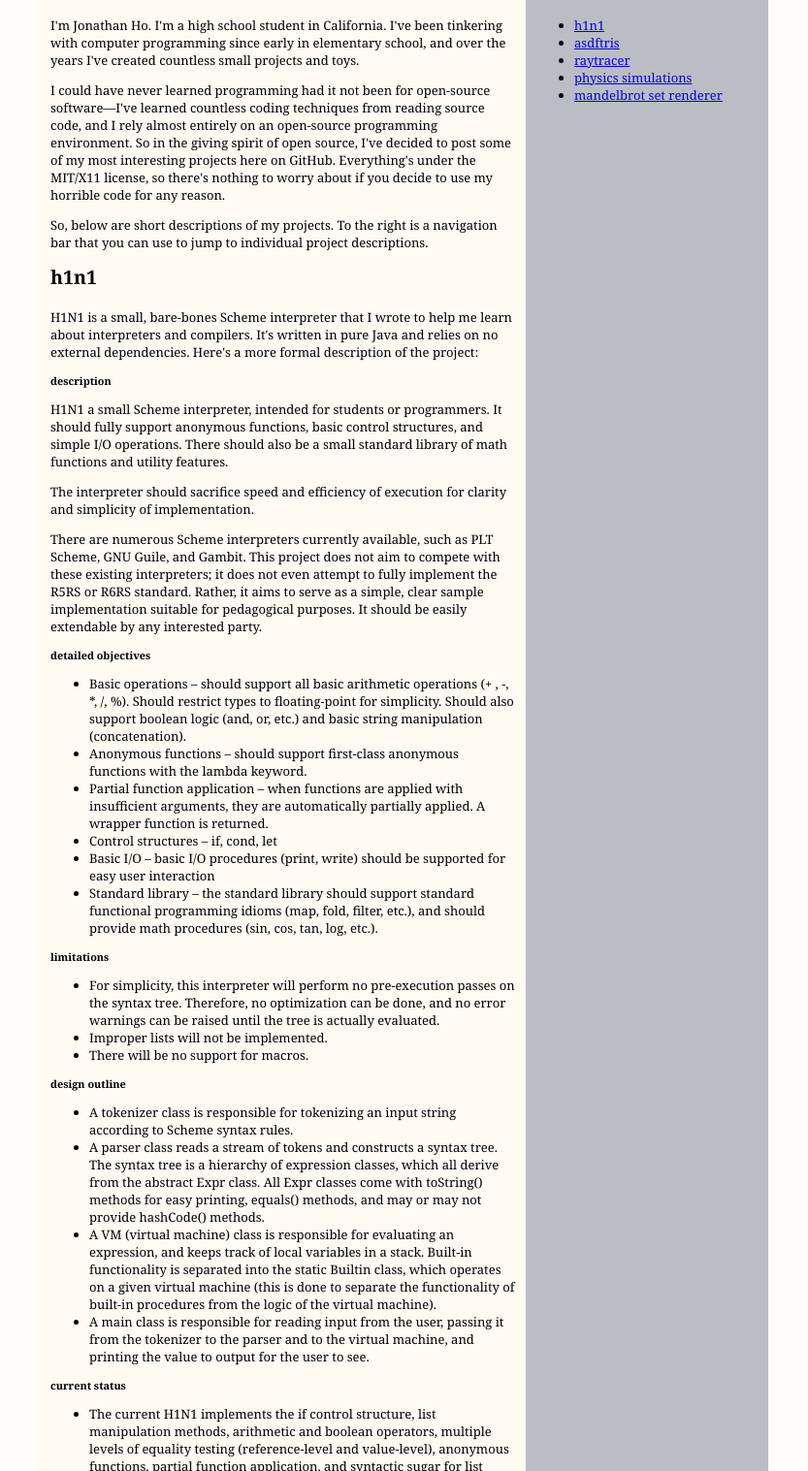
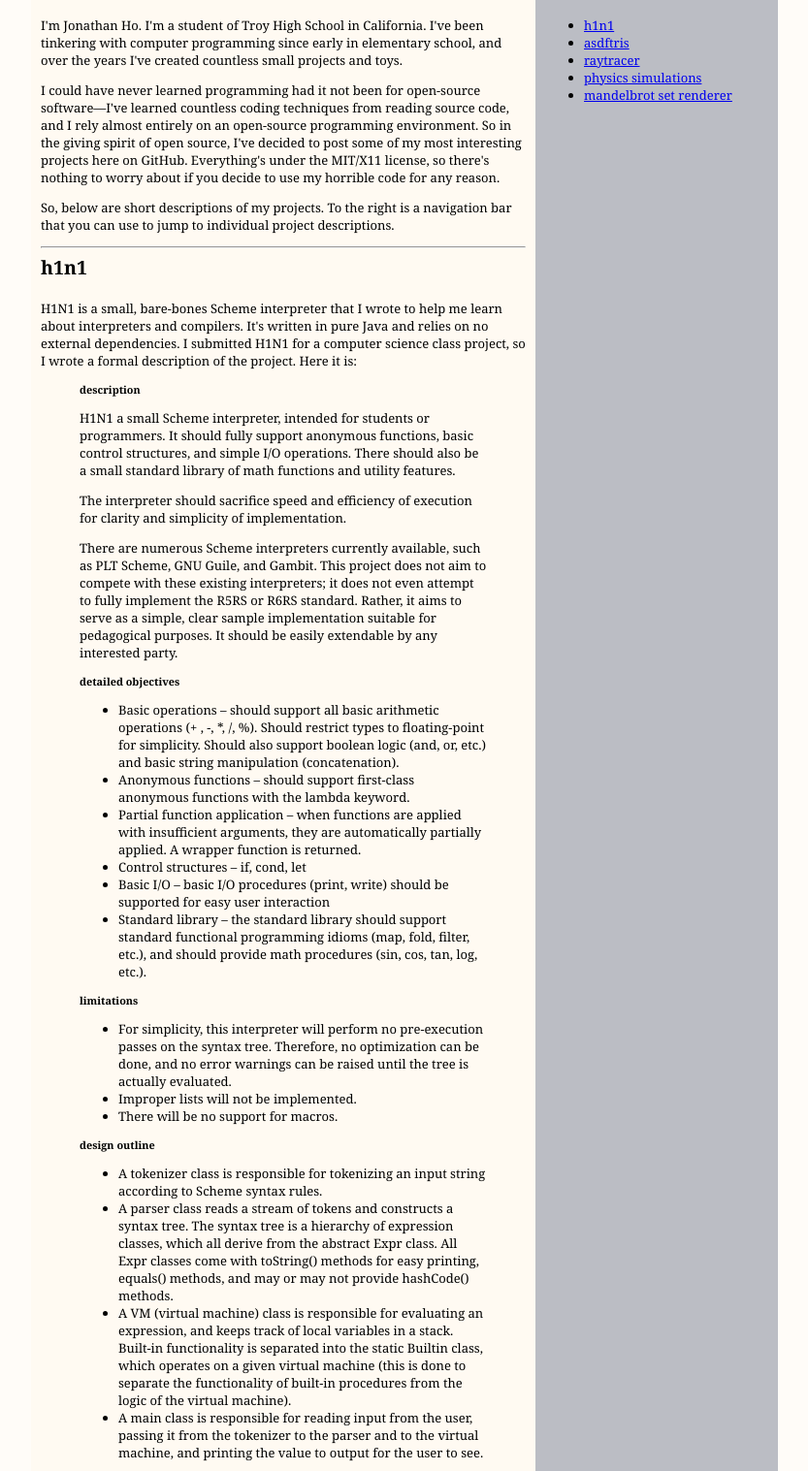
Before and after one commit to hyperfusion/hyperfusion.github.com_old, a plain HTML site: page index.html in a window 1280 px wide. Shown: the part 86-1603 px from the top of the page at 97% size, without its empty margins (223-1056 px from the left). Drawn offline with Linux system fonts and the light colour scheme.

Commit message:
formatting

```diff
--- a/index.html
+++ b/index.html
@@ -14,7 +14,7 @@
 		font-family:Georgia, Serif;
 	}
 	#wrap {
-		width:750px;
+		width:770px;
 		margin:0 auto;
 		background:#bbbdc4;
 	}
@@ -25,23 +25,9 @@
 	h1 {
 	    margin:0;
     }
-	/*#nav {
-		padding:5px 10px;
-		background:#c99;
-	}
-	#nav ul {
-		margin:0;
-		padding:0;
-		list-style:none;
-	}
-	#nav li {
-		display:inline;
-		margin:0;
-		padding:0;
-	}*/
 	#main {
 		float:left;
-		width:480px;
+		width:500px;
 		padding:10px;
 		background:#fffaf2;
 	}
@@ -75,24 +61,17 @@
 <body>
 <div id="wrap">
 	<div id="header"><h1>jonathan's github page</h1></div>
-	<!-- <div id="nav">
-		<ul>
-			<li><a href="#">Option 1</a></li>
-			<li><a href="#">Option 2</a></li>
-			<li><a href="#">Option 3</a></li>
 
-			<li><a href="#">Option 4</a></li>
-			<li><a href="#">Option 5</a></li>
-		</ul>
-	</div> -->
 	<div id="main">
 		<h2>about me</h2>
-		<p>I'm Jonathan Ho. I'm a high school student in California. I've been tinkering with computer programming since early in elementary school, and over the years I've created countless small projects and toys.</p>
+		<p>I'm Jonathan Ho. I'm a student of Troy High School in California. I've been tinkering with computer programming since early in elementary school, and over the years I've created countless small projects and toys.</p>
 		<p>I could have never learned programming had it not been for open-source software&mdash;I've learned countless coding techniques from reading source code, and I rely almost entirely on an open-source programming environment. So in the giving spirit of open source, I've decided to post some of my most interesting projects here on GitHub. Everything's under the MIT/X11 license, so there's nothing to worry about if you decide to use my horrible code for any reason.</p>
 		<p>So, below are short descriptions of my projects. To the right is a navigation bar that you can use to jump to individual project descriptions.</p>
+		<hr />
 
 		<h2><a name="h1n1">h1n1</a></h2>
-		<p>H1N1 is a small, bare-bones Scheme interpreter that I wrote to help me learn about interpreters and compilers. It's written in pure Java and relies on no external dependencies. Here's a more formal description of the project:</p>
+		<p>H1N1 is a small, bare-bones Scheme interpreter that I wrote to help me learn about interpreters and compilers. It's written in pure Java and relies on no external dependencies. I submitted H1N1 for a computer science class project, so I wrote a formal description of the project. Here it is:</p>
+		<blockquote>
 		<h3>description</h3>
 		<p>H1N1 a small Scheme interpreter, intended for students or programmers. It should fully support anonymous functions, basic control structures, and simple I/O operations. There should also be a small standard library of math functions and utility features.</p>
 		<p>The interpreter should sacrifice speed and efficiency of execution for clarity and simplicity of implementation.</p>
@@ -125,24 +104,29 @@
 			<li>User interaction is performed through a read-eval-print loop (a <span class="caps">REPL</span>). The interpreter can also execute code from an input file.</li>
 			<li>Many control structures are still lacking, and I/O operations and a standard library are yet to be implemented.</li>
 		</ul>
+		</blockquote>
+		<hr />
 
 		<h2><a name="asdftris">asdftris</a></h2>
 		<p>All programmers need to write a Tetris clone as a rite of passage, and asdftris is mine. It's written in Python, and uses the excellent <a href="http://www.pygame.org/">PyGame</a> SDL bindings for graphics and input.</p>
 		<p>Here's a quick screenshot:<img src="asdftris.png" alt="asdftris screenshot" /></p>
+		<hr />
 
 		<h2><a name="raytracer">raytracer</a></h2>
 		<p>When I discovered the <a href="http://www.povray.org/">POV-Ray</a> raytracer a few years ago, I was absolutely amazed by the quality and flexibility that raytracing provides. So, I decided to write my own raytracer. It's aptly named <em>raytracer</em>, and it's written in C++. (It comes with a simple BMP file writer which may be of interest.)</p>
 		<p>Unfortunately, the raytracer in its current state can only render spheres, and scenes can't be read from a file and must be hard-coded in the main procedure.</p>
 		<p>In this video, I chained several hundred consecutive scenes rendered by the raytracer using ffmpeg:</p><p><embed id=VideoPlayback src=http://video.google.com/googleplayer.swf?docid=4856507466970608458&hl=en&fs=true style=width:400px;height:326px allowFullScreen=true allowScriptAccess=always type=application/x-shockwave-flash></embed></p>
+		<hr />
 
 		<h2><a name="physics">physics simulations</a></h2>
-		<p>One of my favorite classes in high school was my physics class. I was fascinated by several of my teacher's demonstrations, so I decided to write some simulations with <a href="http://processing.org/">Processing</a>.</p>
+		<p>One of my favorite classes in high school was my physics class. I was fascinated by several of my teacher's demonstrations, so I decided to write some simulations with <a href="http://processing.org/">Processing</a>. Both simulations here use the <a href="http://en.wikipedia.org/wiki/Verlet_integration">Verlet integration method</a>.</p>
 		<h3>magnets in a current loop</h3>
 		<p>In this simulation, a loop of wire is wound around a circular surface. Current is run through the wire, and magnets are placed inside the surface. Clicking the mouse inside the circle places a magnet at that position, and pressing the spacebar disturb the system by applying a random force on each magnet. It's pretty interesting to see the magnets fall into their minimal energy configuration over time.</p>
 		<p>Here's a <a href="http://openprocessing.org/visuals/?visualID=5533">link</a> to the OpenProcessing page, which displays the applet version and the source code.</p>
 		<h3>gravity</h3>
 		<p>Here's a planetary body simulator. A pre-defined number of planets (two here) float around under the standard gravitational force law, and the user controls the placement of a third planet with the mouse. It's ridiculously hard to get a stable orbit.</p>
 		<p>Here's a <a href="http://openprocessing.org/visuals/?visualID=5534">link</a> to the OpenProcessing page.</p>
+		<hr />
 
 		<h2><a name="mandelbrot">mandelbrot set renderer</a></h2>
 	</div>
```
